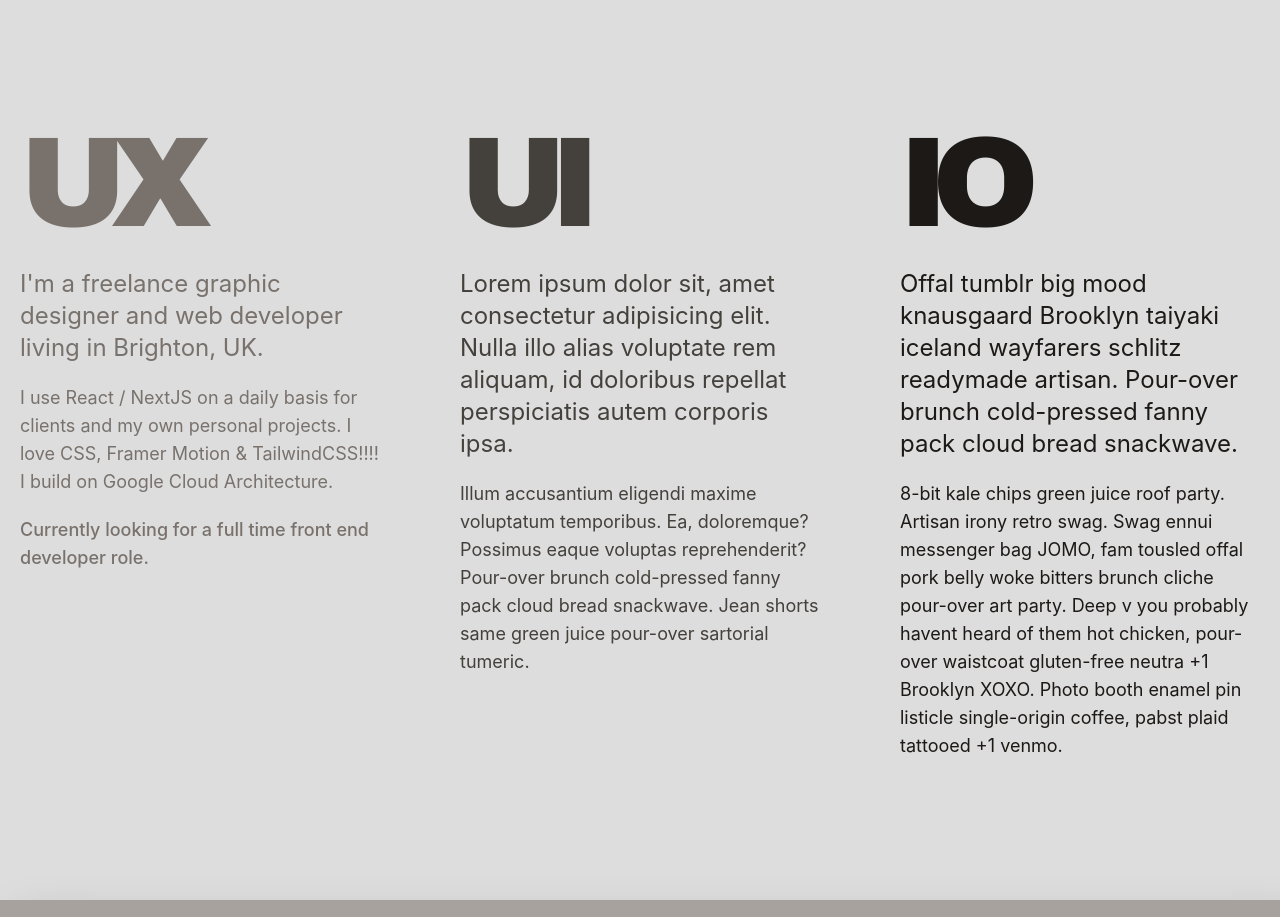
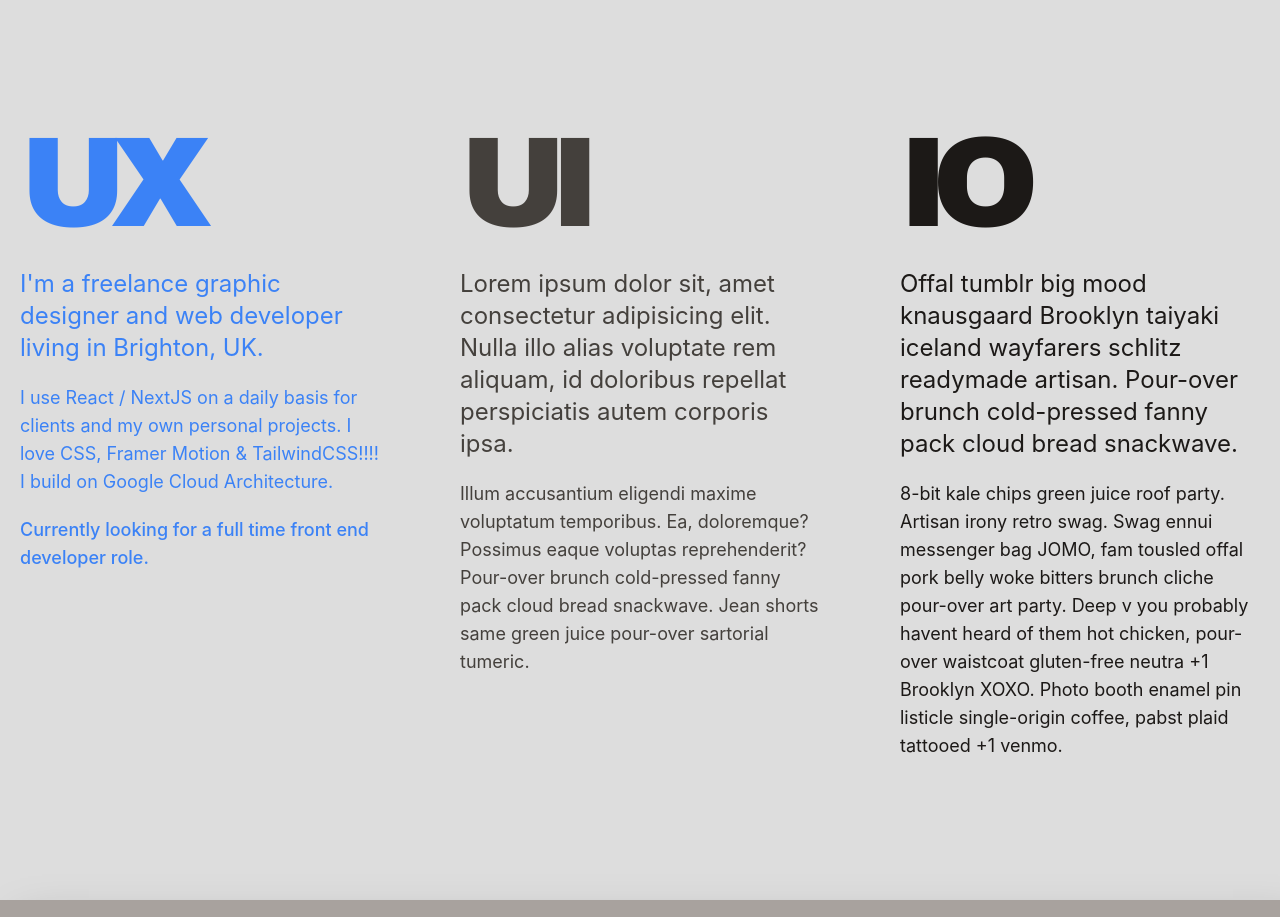
Before and after one commit to carlwicker/carlwicker-nextjs12, a Next.js app: page / in a window 1280 px wide. Shown: the part 820-1737 px from the top of the page. Built offline with nearby package versions, Linux system fonts and the light colour scheme.

Commit message:
section 2 motion

```diff
--- a/components/ContactForm/ContactForm.tsx
+++ b/components/ContactForm/ContactForm.tsx
@@ -32,7 +32,7 @@ export default function ContactForm() {
         backgroundColor: "rgb(168 162 158)",
       }}
     >
-      <div className="container flex mx-auto py-20 lg:gap-20 md:gap-20  px-5 text-lg flex-col lg:flex-row gap-0">
+      <div className="container flex mx-auto py-20 lg:gap-20 md:gap-20 px-5 text-lg flex-col lg:flex-row gap-0">
         <div className="xl:w-1/3 xl:flex hidden"></div>
         <div className="flex flex-col xl:w-1/3 lg:w-1/2 mt-5 min-h-fit font-thin gap-10">
           <h2 className="text-3xl">
--- a/components/Section2/Section2.tsx
+++ b/components/Section2/Section2.tsx
@@ -1,6 +1,16 @@
 // IMPROVE ROTATION CSS, SHOULD COUNTER ROTATE DIV CONTAINING ELEMENTS
 
+import { useRef, useEffect } from "react";
+import { useInView } from "react-intersection-observer";
+import { motion } from "framer-motion";
+
 export default function Section2() {
+  const { ref, inView, entry } = useInView({ threshold: 1 });
+
+  useEffect(() => {
+    console.log("Element is in view: ", inView);
+  }, [inView]);
+
   return (
     <section
       style={{
@@ -9,9 +19,16 @@ export default function Section2() {
       className="bg-[#ddd] flex flex-col justify-center w-full py-20"
     >
       <div className="container flex self-center xl:gap-10 p-5">
-        <div className="flex flex-col lg:flex-row xl:gap-20 w-full justify-center lg:py-0 lg:my-10 text-white text-lg gap-10">
+        <div
+          className={`flex flex-col lg:flex-row xl:gap-20 w-full justify-center lg:py-0 lg:my-10 text-white text-lg gap-10`}
+        >
           {/* UX */}
-          <div className="flex gap-5 self-center lg:self-start flex-col font-lg font-normal text-stone-500 h lg:w-1/3">
+          <motion.div
+            ref={ref}
+            className={`flex gap-5 self-center lg:self-start flex-col font-lg font-normal lg:w-1/3 transition duration-200 ${
+              inView ? "text-blue-500" : "text-stone-500"
+            }`}
+          >
             <h2
               style={{
                 fontFamily: "Archivo",
@@ -33,7 +50,7 @@ export default function Section2() {
             <p className="font-medium">
               Currently looking for a full time front end developer role.
             </p>
-          </div>
+          </motion.div>
 
           {/* UI */}
           <div className="flex gap-5 self-center lg:self-start flex-col font-normal text-stone-700 h lg:w-1/3 text-lg">
--- a/package.json
+++ b/package.json
@@ -23,6 +23,7 @@
     "node-fetch": "^3.3.0",
     "react": "18.2.0",
     "react-dom": "18.2.0",
+    "react-intersection-observer": "^9.4.1",
     "typescript": "4.9.3",
     "yup": "^0.32.11"
   },
--- a/pages/_app.tsx
+++ b/pages/_app.tsx
@@ -4,11 +4,12 @@ import type { AppProps } from "next/app";
 import { useState } from "react";
 import Head from "next/head";
 import MobileMenu from "../components/Navbar/MobileMenu";
-import { motion, AnimatePresence } from "framer-motion";
+import { motion, useInView } from "framer-motion";
 import { useRouter } from "next/router";
 
 export default function App({ Component, pageProps }: AppProps) {
   const [isOpen, setIsOpen] = useState(false);
+
   const router = useRouter();
 
   return (
@@ -25,21 +26,20 @@ export default function App({ Component, pageProps }: AppProps) {
         animate="pageAnimate"
         exit="pageExit"
         transition={{
-          duration: 0.33,
+          duration: 0,
         }}
         variants={{
           pageInitial: {
             opacity: 1,
-            y: "-70vh",
+            x: "100vw",
           },
           pageAnimate: {
             opacity: 1,
-            y: 0,
+            x: "0",
           },
           pageExit: {
-            backgroundColor: "green",
-            filter: `invert()`,
-            opacity: 1,
+            opacity: 0,
+            x: "100vw",
           },
         }}
       >
```
Also changed, not shown: 1 other file (tests, documents, lock files or other folders).
